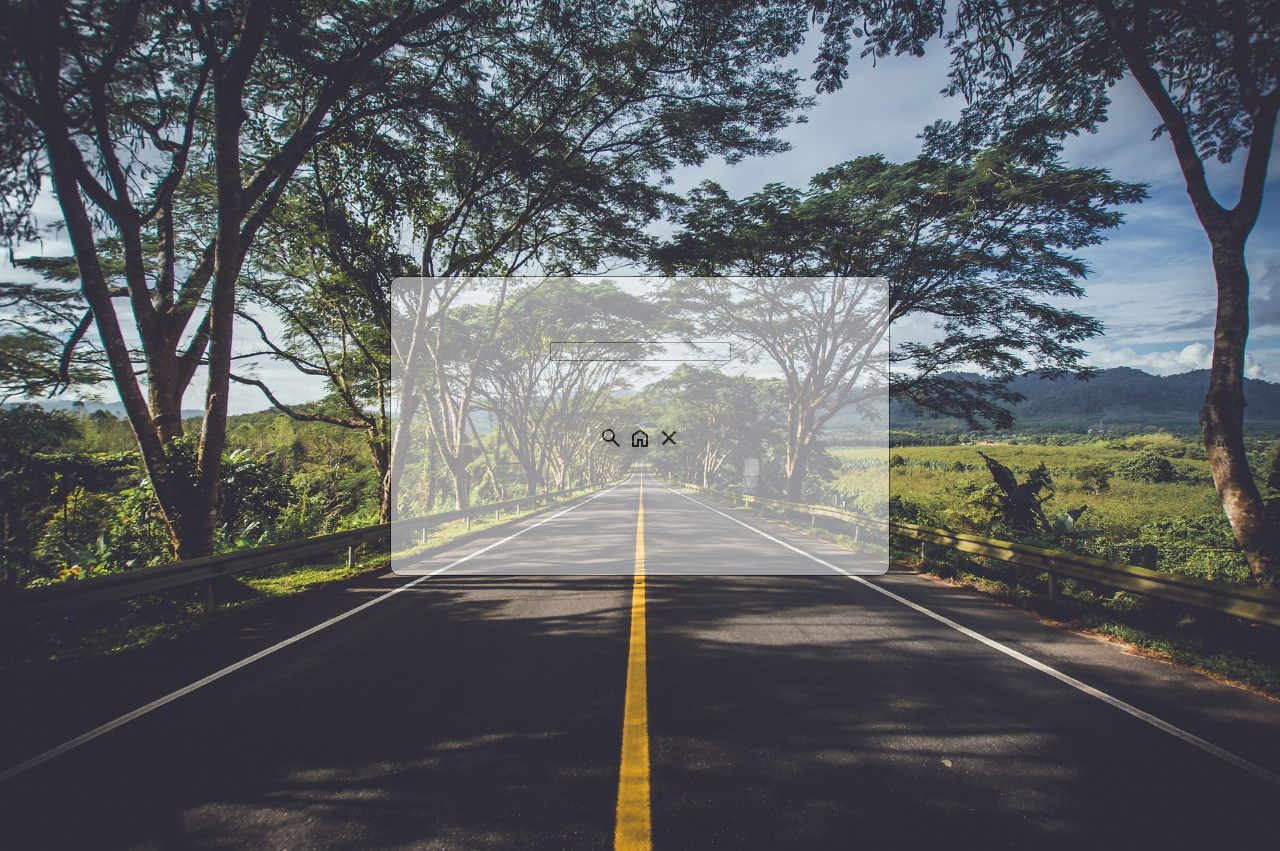
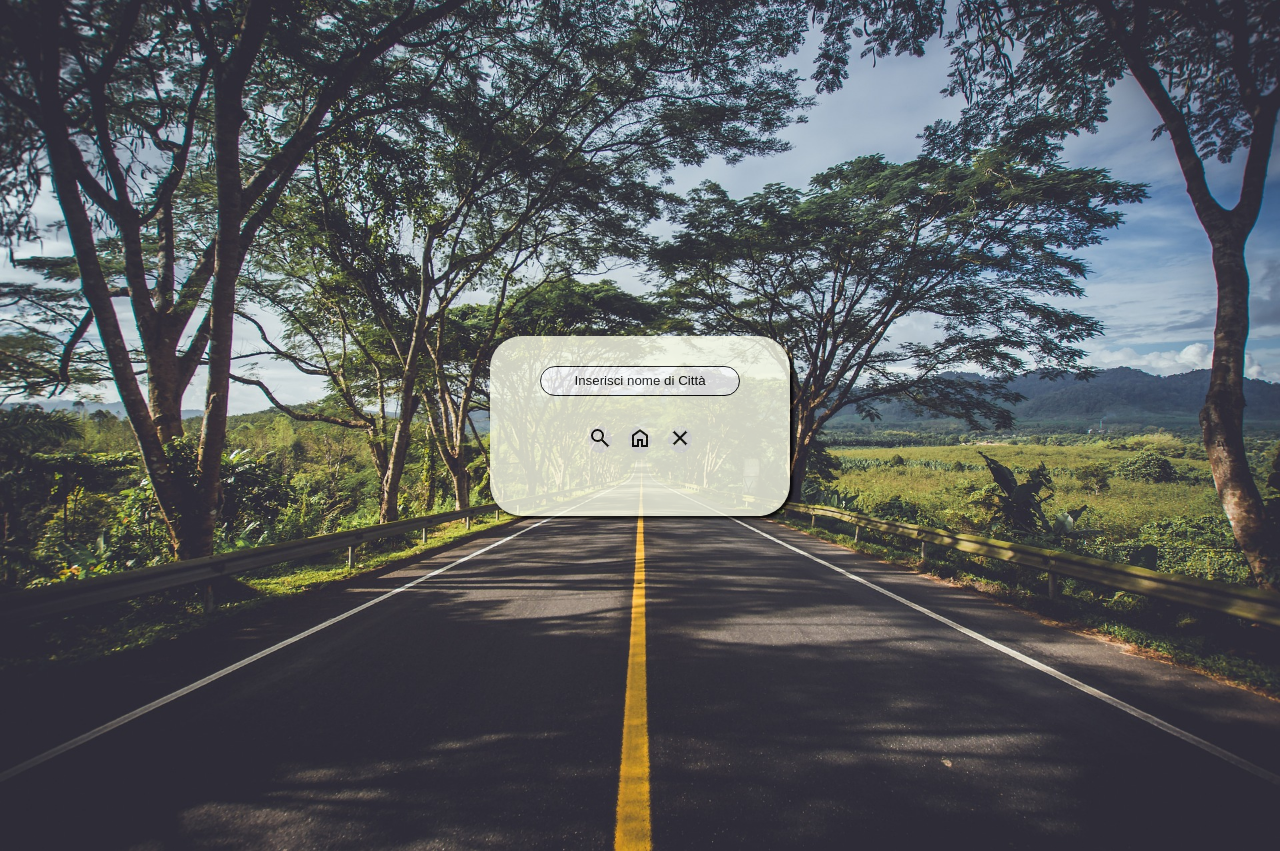
Before and after one commit to CIUFFO141/SearchCity, a plain HTML site: page index.html in a window 1280 px wide. Drawn offline with Linux system fonts and the light colour scheme.

Commit message:
aggiunte decorazioni, fatta interfaccia home,creati effetti

```diff
--- a/index.html
+++ b/index.html
@@ -11,7 +11,7 @@
     <img id="sfondo" src="/img/sfondo.jpg" alt="" width="100%" height="100%">
     <div class="container">
         <div class="box">
-            <div class="navBar"><input type="text"></div>
+            <div class="navBar"><input type="text" value="Inserisci nome di Città"></div>
             <div class="boxButton">
                 <div class="enter"><button><img src="img/search.png" ></button></div>
                 <div class="stop"><button><img src="img/home.png"></button></div>
--- a/style/style.css
+++ b/style/style.css
@@ -13,6 +13,7 @@ body{
     display: flex;
     justify-content: center;
     align-items: center;
+    overflow-y: hidden;
 }
 
 #sfondo{
@@ -20,15 +21,15 @@ body{
 }
 
 .container{
-    width: 500px;
-    height: 300px;
+    width: 300px;
+    height: 180px;
     position: absolute;
-    border: 1px solid black;
-    border-radius: 10px;
+    border-radius: 2rem;
     display: flex;
     justify-content: center;
-    background-color: white;
-    opacity: 0.5;
+    background-color: #F9FBE7;
+    opacity: 0.8;
+    box-shadow: 3px 3px 3px black
 }
 .box{
     display: flex;
@@ -46,13 +47,23 @@ body{
     justify-content: center;
     align-items: center;
 }
+.navBar input{
+    border: 1px solid black;
+    border-radius: 1rem;
+    width: 200px;
+    height: 30px;
+    text-align: center;
+}
+.navBar input:hover{
+    background-color: lightgray;
+}
 .boxButton{
     width: 100%;
     height: 100%;
     display: inline;
     display: flex;
     justify-content: center;
-    gap: 5px;
+    gap: 1rem;
 }
 
 .boxButton button{
@@ -60,3 +71,8 @@ body{
     border: none;
     cursor: pointer;
 }
+
+.boxButton button:hover{
+    box-shadow: 1px 1px 3px black;
+    background-color: lightgray;
+}
```
